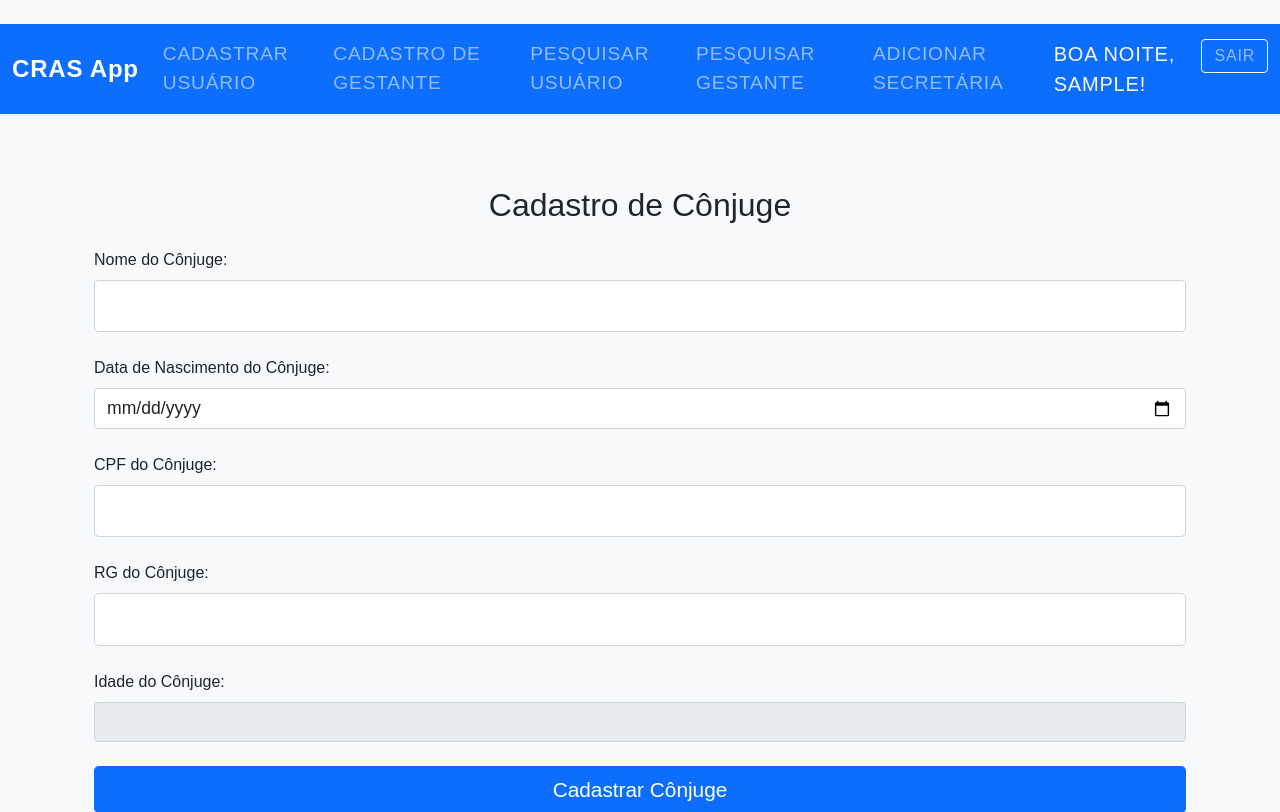
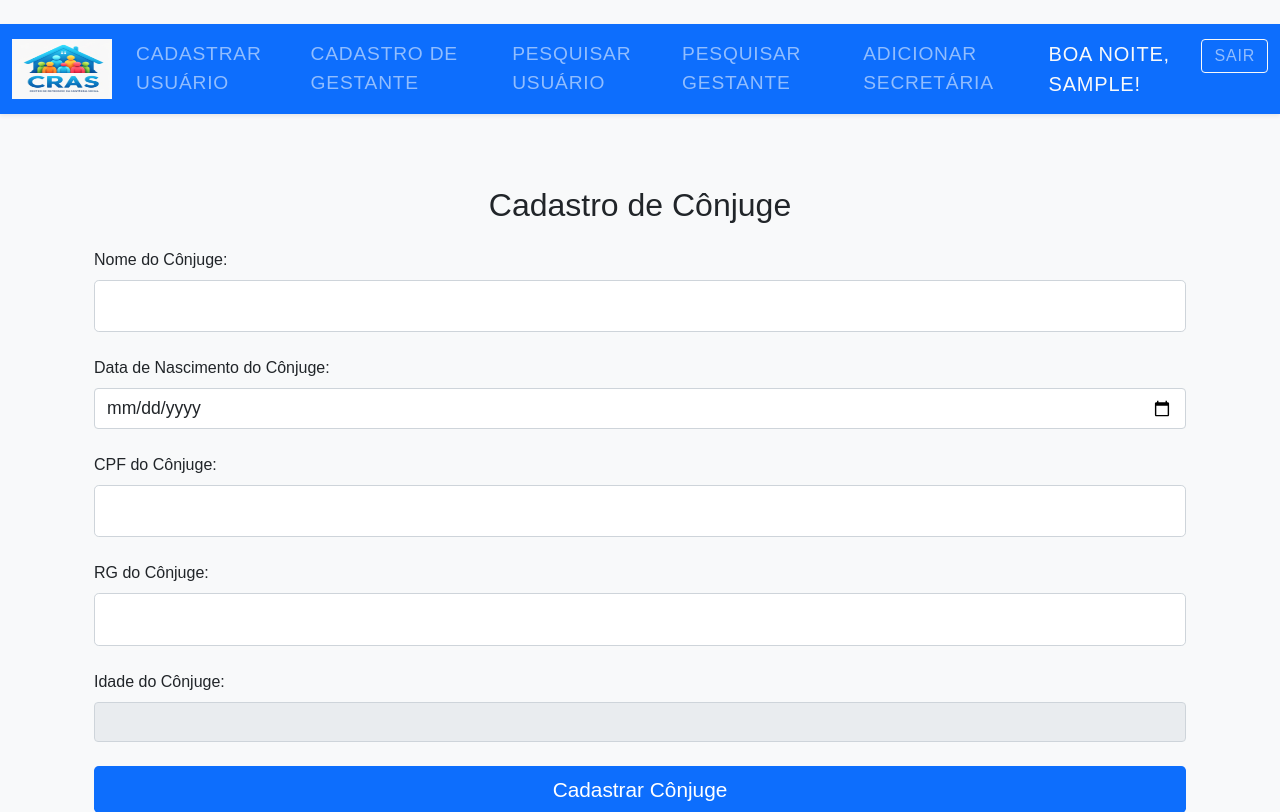
Before and after one commit to ragnarthur/cras, a Flask app: page /cadastro_conjuge/1 in a window 1280 px wide. Shown: the top 812 px of the page. Run offline with Flask 3, Linux system fonts and the light colour scheme; a user stored in the database is signed in.

Commit message:
commit logo navbar

```diff
--- a/templates/base.html
+++ b/templates/base.html
@@ -13,7 +13,9 @@
     <!-- Navbar -->
     <nav class="navbar navbar-expand-lg navbar-dark bg-primary shadow-sm">
         <div class="container-fluid">
-            <a class="navbar-brand fw-bold" href="{{ url_for('dashboard') }}">CRAS App</a>
+            <a class="navbar-brand" href="{{ url_for('dashboard') }}">
+                <img src="{{ url_for('static', filename='images/cras_logo.webp') }}" alt="CRAS Logo" height="60" width="100">
+            </a>
             <button class="navbar-toggler" type="button" data-bs-toggle="collapse" data-bs-target="#navbarNav"
                     aria-controls="navbarNav" aria-expanded="false" aria-label="Toggle navigation">
                 <span class="navbar-toggler-icon"></span>
```
Also changed, not shown: static/images/cras_logo.webp (added), static/images/dashboard.jpg (deleted).
